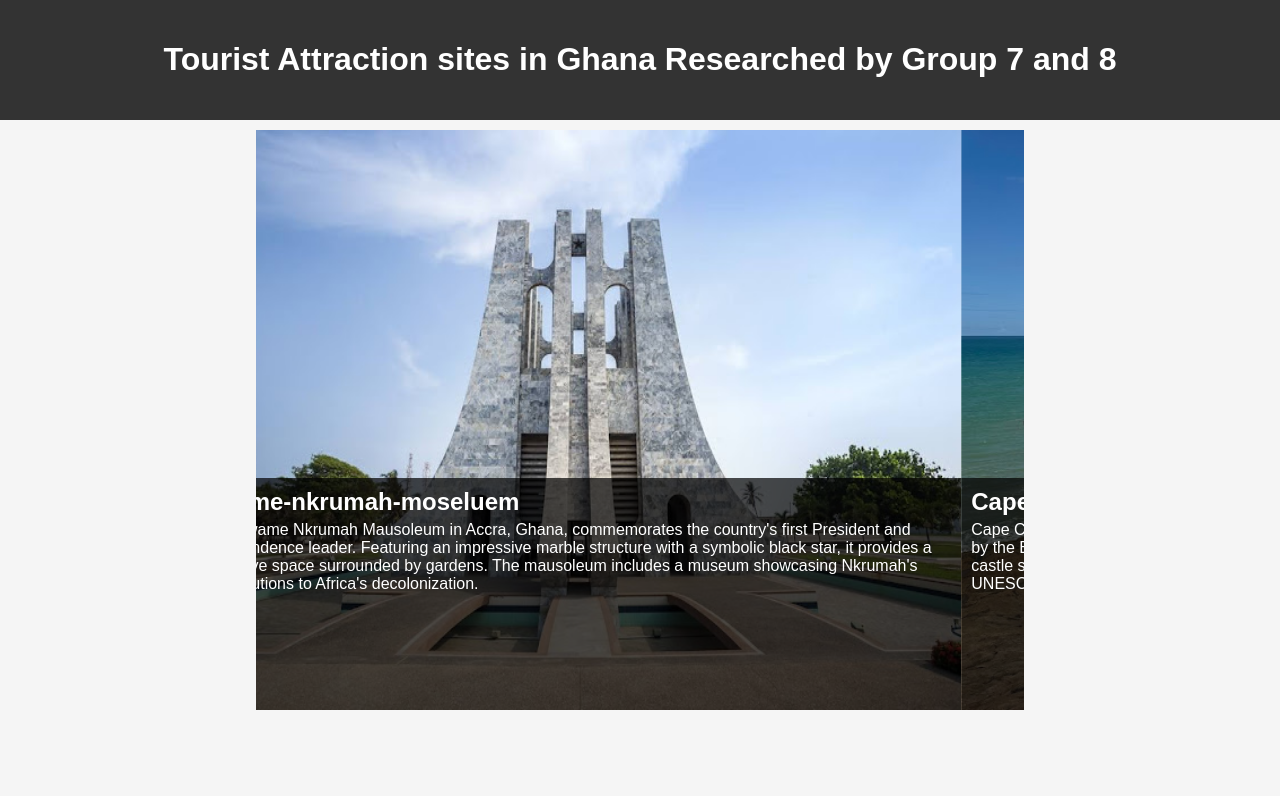
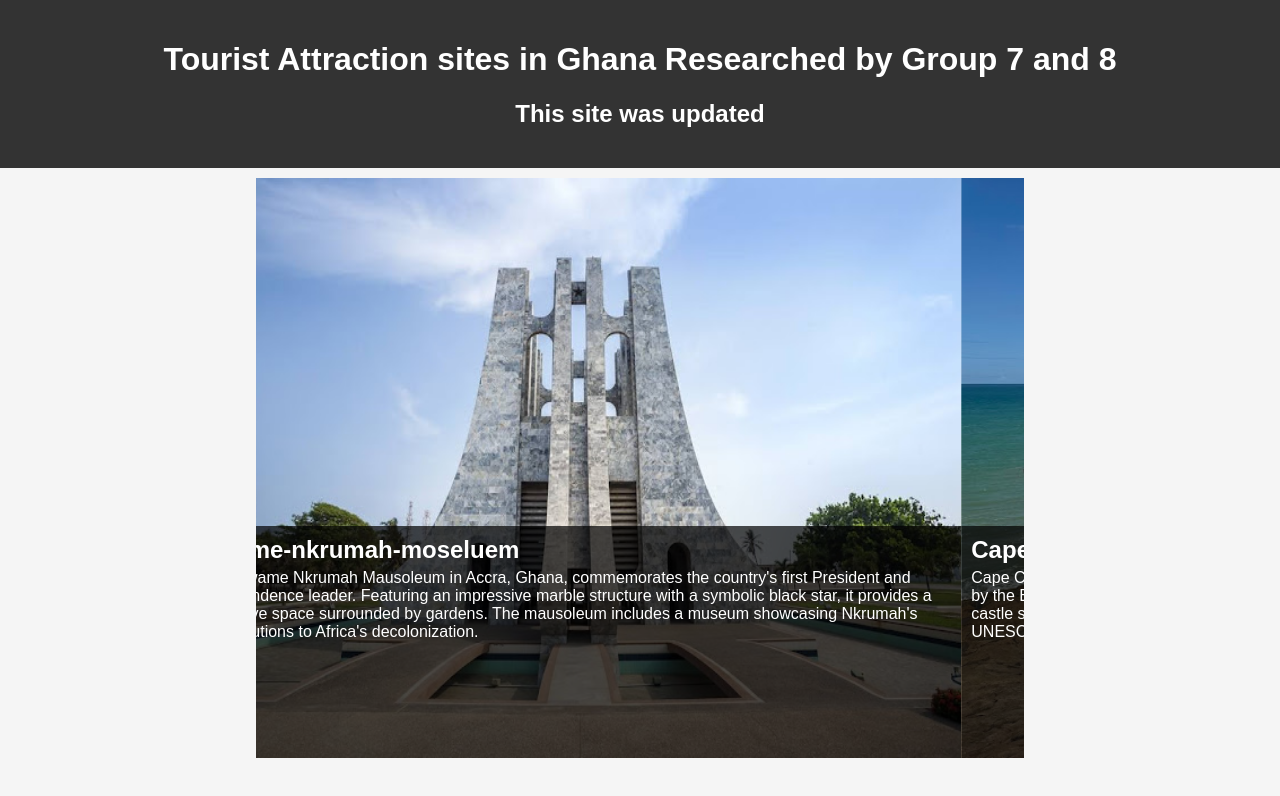
Before and after one commit to mangucletus/aws_ec2_deploy, a plain HTML site: page index.html in a window 1280 px wide. Drawn offline with Linux system fonts and the light colour scheme.

Commit message:
Update index.html

```diff
--- a/index.html
+++ b/index.html
@@ -10,6 +10,7 @@
 
     <header>
         <h1>Tourist Attraction sites in Ghana Researched by Group 7 and 8</h1>
+        <h2>This site was updated</h2>
     </header>
 
     <div class="carousel-container">
```
